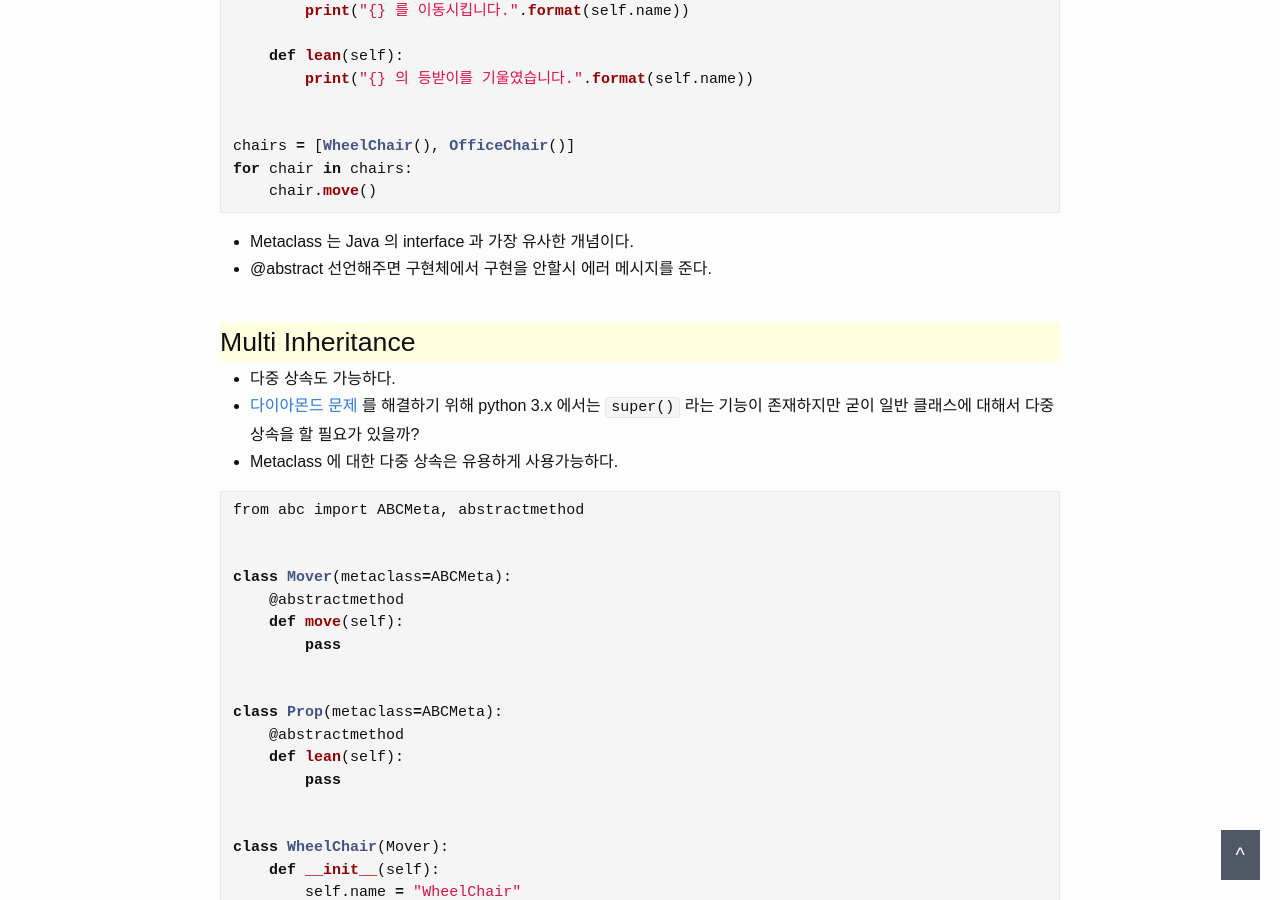
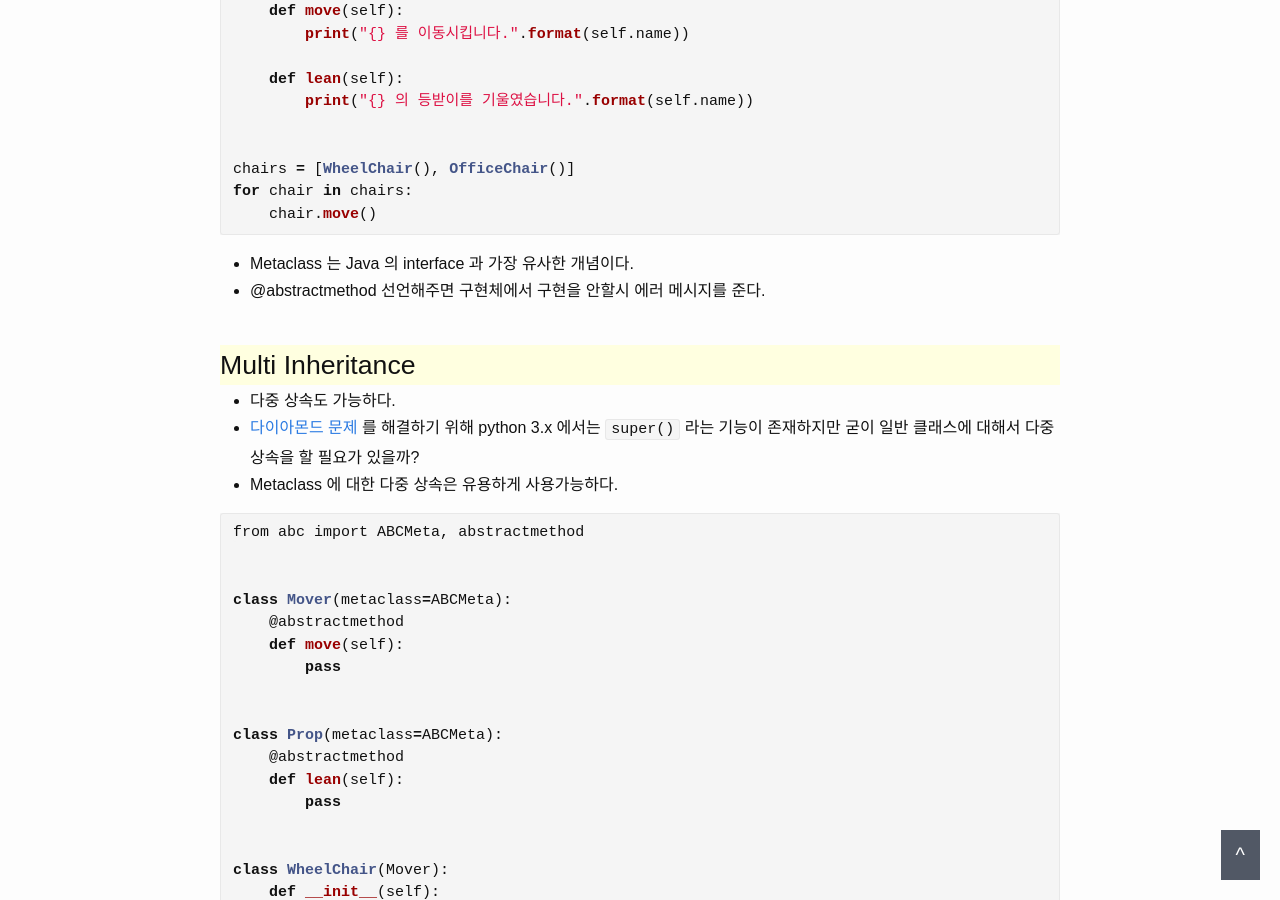
Before and after one commit to dveamer/dveamer.github.io, a Jekyll site: the page built from _posts/Python/2016-05-12-NoteForPython.md, in a window 1280 px wide and 900 px high, scrolled down 15924 px. Built offline with Jekyll 4.4.1, drawn with Linux system fonts in a browser that asks for light colours; comment, search, counter and statistics services are not loaded.

Commit message:
modify an article

```diff
--- a/_posts/Python/2016-05-12-NoteForPython.md
+++ b/_posts/Python/2016-05-12-NoteForPython.md
@@ -604,7 +606,7 @@ for chair in chairs:
 ~~~
 
   * Metaclass 는 Java 의 interface 과 가장 유사한 개념이다.
-  * @abstract 선언해주면 구현체에서 구현을 안할시 에러 메시지를 준다.
+  * @abstractmethod 선언해주면 구현체에서 구현을 안할시 에러 메시지를 준다.
 
 # Multi Inheritance
   * 다중 상속도 가능하다.
```
Also changed, not shown: other parts of _posts/Python/2016-05-12-NoteForPython.md (+2 -0 lines).
